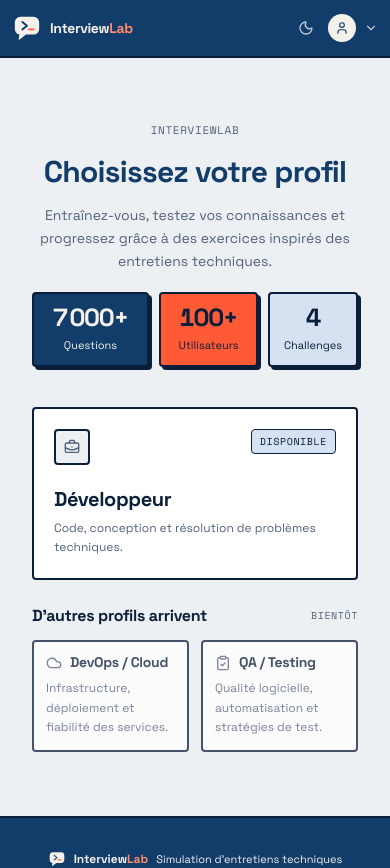
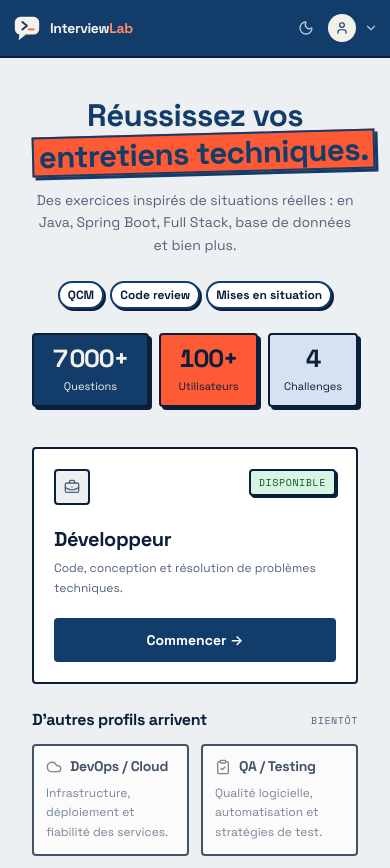
Before and after one commit to mouadboufenzi-kapoor/dev-interview-simulator, a React (Vite) app in the folder dev-interview-simulator-frontend/: page / in a window 390 px wide. Shown: the top 868 px of the page. Built offline with nearby package versions, Linux system fonts and the light colour scheme; no server answers.

Commit message:
fix(front): Refonte landing page

```diff
--- a/dev-interview-simulator-frontend/src/App.tsx
+++ b/dev-interview-simulator-frontend/src/App.tsx
@@ -89,7 +89,14 @@ export default function App() {
 
       setSimulation(data);
       setScreen('QUIZ');
-      if (!window.matchMedia('(max-width: 639px)').matches) {
+      // Même mécanisme que goToSetup : sur mobile, un défilement lancé avant
+      // le remplacement de l'écran est parfois abandonné — on le rejoue après
+      // le rendu, en défilement instantané.
+      if (window.matchMedia('(max-width: 639px)').matches) {
+        window.requestAnimationFrame(() => {
+          window.scrollTo({ top: 0, behavior: 'auto' });
+        });
+      } else {
         window.scrollTo({ top: 0, behavior: 'smooth' });
       }
       return true;
@@ -283,7 +290,7 @@ export default function App() {
       />
 
       {/* Main Content Area */}
-      <main className="relative z-10 flex-1 w-full max-w-5xl mx-auto px-4 sm:px-6 py-6 sm:py-8 flex flex-col">
+      <main className="relative z-10 flex-1 w-full max-w-5xl mx-auto px-4 sm:px-6 py-3 sm:py-4 flex flex-col">
         {/* Soft Error Banner */}
         {error && (
           <div className="mb-6 p-4 rounded-2xl bg-danger-soft border border-danger-border text-danger text-sm flex items-start justify-between gap-3 shadow-[0_2px_10px_rgba(172,59,97,0.08)] animate-in fade-in duration-200">
@@ -310,7 +317,7 @@ export default function App() {
             min-w-0 lets the column shrink to the viewport so only inner scroll
             zones (e.g. the code block) scroll, instead of the whole screen
             stretching horizontally. */}
-        <div key={screen} className="screen-transition flex-1 flex flex-col justify-center min-w-0">
+        <div key={screen} className="screen-transition flex-1 flex flex-col min-w-0">
           {screen === 'SETUP' && (
             <SetupScreen
               onStart={handleStartSimulation}
--- a/dev-interview-simulator-frontend/src/components/ResultScreen.tsx
+++ b/dev-interview-simulator-frontend/src/components/ResultScreen.tsx
@@ -43,7 +43,7 @@ export const ResultScreen = ({
   const showTargetedCta = summary.mode !== 'ARCHITECTURE';
 
   return (
-    <div className="max-w-4xl mx-auto space-y-6 sm:space-y-8 py-4 sm:py-6">
+    <div className="max-w-4xl mx-auto space-y-6 sm:space-y-8 py-1 sm:py-2">
       <ResultHeader mode={summary.mode} difficulty={summary.difficulty} />
 
       <ResultEvaluation summary={summary} isGuest={isGuest} />
--- a/dev-interview-simulator-frontend/src/components/SettingsScreen.tsx
+++ b/dev-interview-simulator-frontend/src/components/SettingsScreen.tsx
@@ -25,7 +25,7 @@ const ROLE_LABELS: Record<string, string> = {
 // empilés en mobile-first. Le bloc Apparence est le même composant que par le
 // passé (il vient du dashboard, comportement identique).
 export const SettingsScreen = ({ user }: Props) => (
-  <div className="w-full max-w-5xl mx-auto space-y-6 py-8 sm:py-12">
+  <div className="w-full max-w-5xl mx-auto space-y-6 py-1 sm:py-2">
     <div className="space-y-2 border-b border-border pb-6">
       <PageTitle size="hero-compact">Paramètres</PageTitle>
       <p className="text-base text-ink-secondary">
--- a/dev-interview-simulator-frontend/src/components/SetupConfigStep.tsx
+++ b/dev-interview-simulator-frontend/src/components/SetupConfigStep.tsx
@@ -68,7 +68,7 @@ export const SetupConfigStep = ({
   };
 
   return (
-    <div className="screen-transition w-full min-h-[calc(80vh-80px)] flex flex-col items-center justify-center py-10 sm:py-16 px-4">
+    <div className="screen-transition w-full flex flex-col items-center py-4 sm:py-6 px-4">
       <div className="w-full max-w-3xl mx-auto space-y-12 sm:space-y-14 text-center">
         <button
           type="button"
--- a/dev-interview-simulator-frontend/src/components/SetupProfileStep.tsx
+++ b/dev-interview-simulator-frontend/src/components/SetupProfileStep.tsx
@@ -1,5 +1,4 @@
 import { BriefcaseBusiness, Cloud, ClipboardCheck } from 'lucide-react';
-import { PageTitle } from './common/PageTitle';
 import { StatTiles, type StatItem } from './common/StatTiles';
 
 export interface ProfileCardConfig {
@@ -34,6 +33,8 @@ export const PROFILES: ProfileCardConfig[] = [
   },
 ];
 
+const CHALLENGE_TAGS = ['QCM', 'Code review', 'Mises en situation', 'Raisonnement séquentiel'];
+
 const STATS: StatItem[] = [
   { value: 7000, suffix: '+', label: 'Questions' },
   { value: 100, suffix: '+', label: 'Utilisateurs' },
@@ -46,18 +47,29 @@ interface Props {
 }
 
 export const SetupProfileStep = ({ selectedProfile, onSelect }: Props) => (
-  <div className="screen-transition relative w-full min-h-[calc(80vh-80px)] flex flex-col items-center justify-center py-10 sm:py-16 px-4">
+  <div className="screen-transition relative w-full flex flex-col items-center pt-7 pb-4 sm:pt-10 sm:pb-6 px-4">
     <div className="w-full max-w-4xl mx-auto space-y-10 sm:space-y-12 text-center">
-      <div className="space-y-4">
-        <p className="font-mono text-[11px] uppercase tracking-[0.06em] text-muted font-medium">
-          InterviewLab
+      <div className="space-y-6">
+        <h1 className="mx-auto font-serif font-bold text-brand text-center leading-[1.12] tracking-[-0.02em] text-[clamp(24px,8vw,58px)] [text-wrap:balance] mb-[0.5em]">
+          Réussissez vos <span className="hero-hl">entretiens techniques.</span>
+        </h1>
+        <p className="text-sm sm:text-base text-muted font-sans max-w-lg mx-auto leading-relaxed">
+          Des exercices inspirés de situations réelles : en Java, Spring Boot, Full Stack, base de données et bien plus.
         </p>
-        <PageTitle size="hero">
-          Choisissez votre profil
-        </PageTitle>
-        <p className="text-sm sm:text-base text-muted font-sans max-w-lg mx-auto leading-relaxed">
-          Entraînez-vous, testez vos connaissances et progressez grâce à des exercices inspirés des entretiens techniques.
-        </p>
+        <ul className="flex flex-wrap items-center justify-center gap-1.5 sm:gap-3" aria-label="Types de challenges">
+          {CHALLENGE_TAGS.map((tag, index) => (
+            <li
+              key={tag}
+              /* Mobile : 3 pastilles suffisent pour laisser la carte
+                 Développeur visible ; la 4e n'apparaît qu'à partir de sm. */
+              className={`whitespace-nowrap rounded-full border-2 border-brand bg-white px-2 py-1 text-xs font-semibold text-text shadow-card dark:bg-card sm:px-3 sm:py-1.5 sm:text-[15px] ${
+                index === CHALLENGE_TAGS.length - 1 ? 'hidden sm:block' : ''
+              }`}
+            >
+              {tag}
+            </li>
+          ))}
+        </ul>
         <StatTiles items={STATS} className="my-5 sm:my-6" />
       </div>
 
@@ -88,7 +100,7 @@ export const SetupProfileStep = ({ selectedProfile, onSelect }: Props) => (
                 >
                   <Icon className="w-4 h-4 stroke-[2]" />
                 </div>
-                <span className="rounded border border-border bg-selected px-2 py-1 font-mono text-[10px] uppercase tracking-[0.06em] text-text">
+                <span className="rounded border-2 border-border bg-[#D6F5E3] px-2 py-1 font-mono text-[10px] uppercase tracking-[0.06em] text-[#14532D] shadow-card">
                   Disponible
                 </span>
               </div>
@@ -101,6 +113,13 @@ export const SetupProfileStep = ({ selectedProfile, onSelect }: Props) => (
                   {profile.description}
                 </p>
               </div>
+
+              <span
+                aria-hidden="true"
+                className="mt-5 inline-flex min-h-11 w-full items-center justify-center rounded bg-brand px-4 text-sm font-semibold text-cta-text sm:w-auto"
+              >
+                Commencer →
+              </span>
             </button>
           );
         })}
--- a/dev-interview-simulator-frontend/src/components/SetupScreen.tsx
+++ b/dev-interview-simulator-frontend/src/components/SetupScreen.tsx
@@ -107,10 +107,21 @@ export const SetupScreen = ({
     setSelectedSkillIds([]);
   };
 
-  // Clic sur une carte profil → navigation immédiate vers la configuration.
+  // Même mécanisme que App.tsx : sur mobile, un défilement lancé avant le
+  // remplacement de l'écran est parfois abandonné par le navigateur — on le
+  // rejoue juste après le rendu, en défilement instantané.
+  const scrollToTopAfterRender = () => {
+    window.requestAnimationFrame(() => {
+      window.scrollTo({ top: 0, behavior: 'auto' });
+    });
+  };
+
+  // Clic sur une carte profil (ou son bouton « Commencer ») → navigation
+  // immédiate vers la configuration, en haut de la page.
   const handleProfileSelect = (profileId: string) => {
     setSelectedProfile(profileId);
     setShowConfiguration(true);
+    scrollToTopAfterRender();
   };
 
   if (!showConfiguration) {
--- a/dev-interview-simulator-frontend/src/components/UserDashboard.tsx
+++ b/dev-interview-simulator-frontend/src/components/UserDashboard.tsx
@@ -53,7 +53,7 @@ export const UserDashboard = ({ user, onStartSimulation, onRevise, onOpenResult
   }, [simPage]);
 
   return (
-    <div className="w-full max-w-5xl mx-auto space-y-5 py-8 sm:space-y-6 sm:py-12">
+    <div className="w-full max-w-5xl mx-auto space-y-5 py-1 sm:space-y-6 sm:py-2">
       {/* Accueil : profil actif + CTA principal */}
       <div className="flex flex-col gap-4 sm:flex-row sm:items-center sm:justify-between">
         <UserDashboardProfile user={user} onChangeProfile={onStartSimulation} />
--- a/dev-interview-simulator-frontend/src/index.css
+++ b/dev-interview-simulator-frontend/src/index.css
@@ -548,3 +548,25 @@
   opacity: 0.5;
   box-shadow: none;
 }
+
+/* ===== Surlignage du titre de la landing =====
+   Un seul pavé orange même si le texte passe sur deux lignes : inline-block
+   (et non inline) garde un bloc unique. Couleurs : tokens existants. */
+.hero-hl {
+  display: inline-block;
+  background: var(--color-accent);
+  color: var(--color-brand);
+  padding: 0 0.18em;
+  border: 2px solid var(--color-brand);
+  box-shadow: 4px 4px 0 var(--color-brand);
+  transform: rotate(-1.5deg);
+  /* « entretiens techniques. » reste sur une seule ligne (mobile inclus). */
+  white-space: nowrap;
+}
+
+@media (max-width: 639px) {
+  .hero-hl {
+    padding: 0.02em 0.15em;
+    box-shadow: 3px 3px 0 var(--color-brand);
+  }
+}
```
